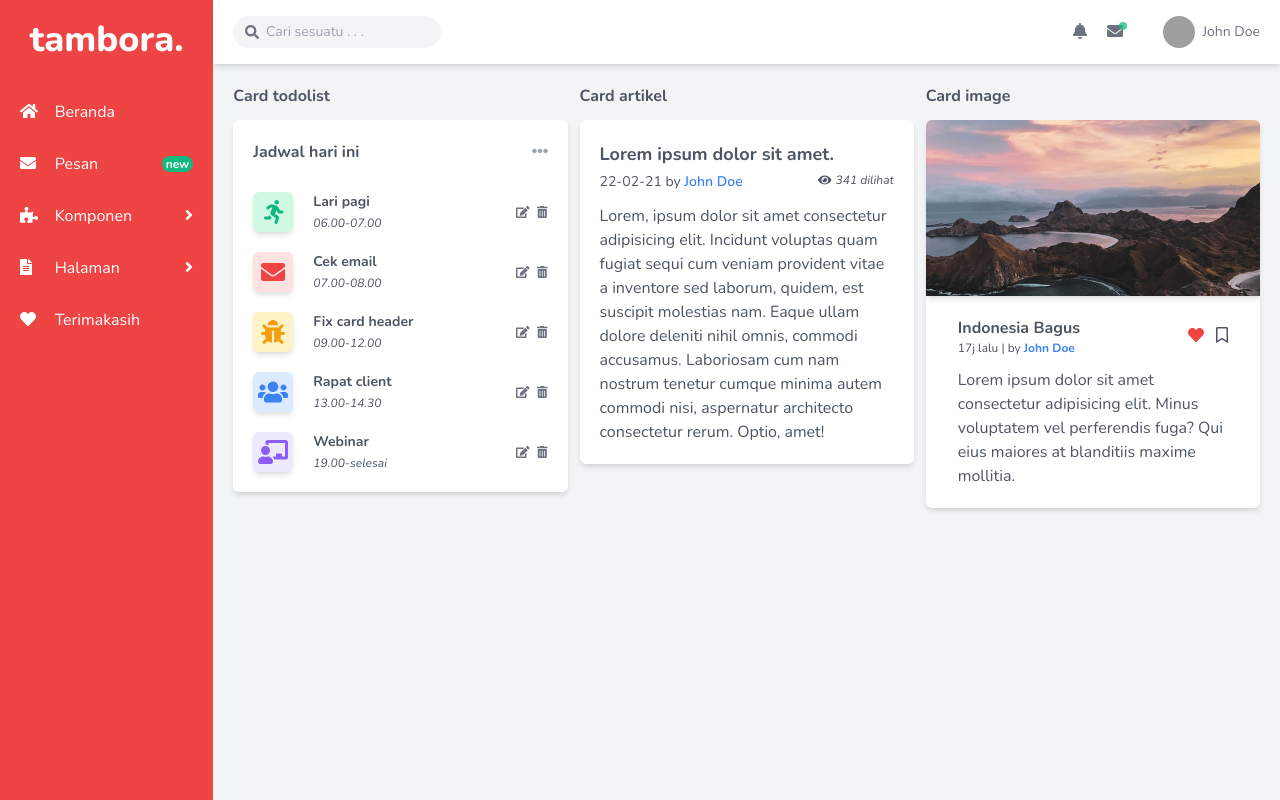
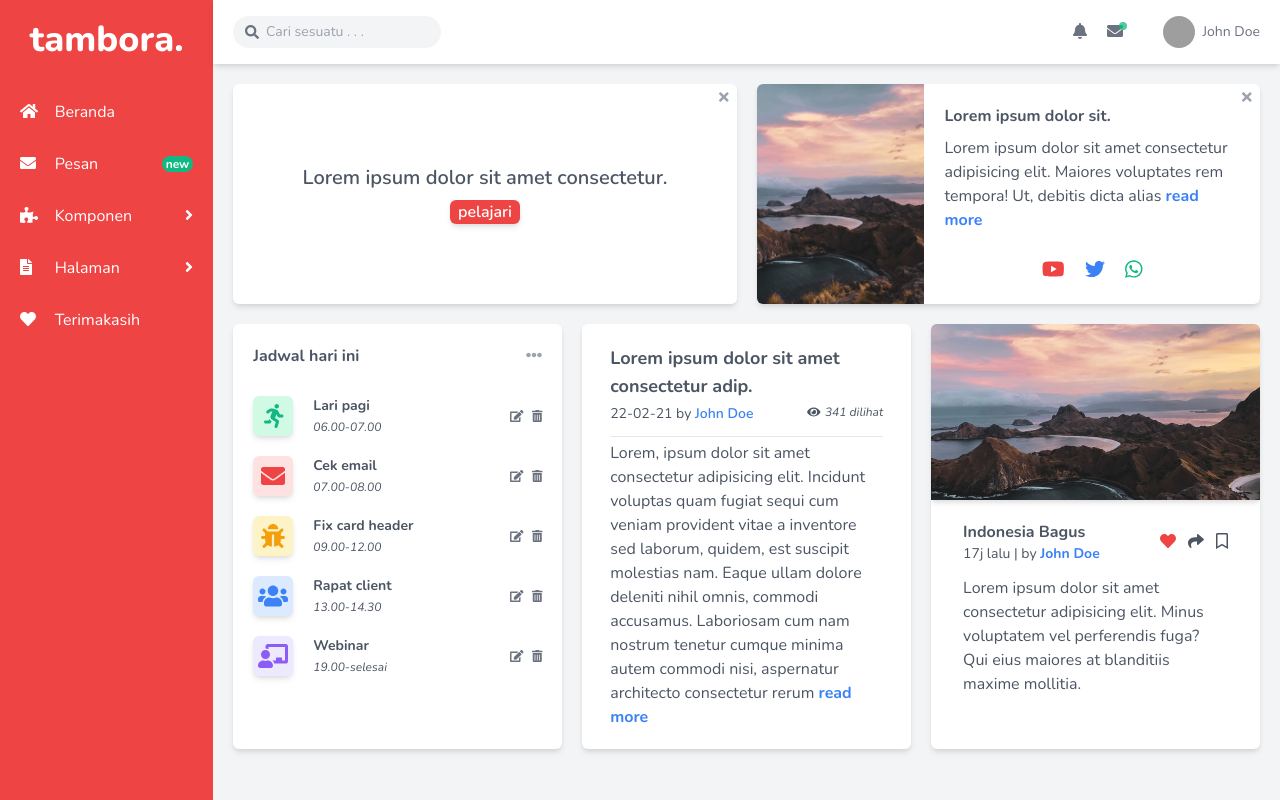
Before and after one commit to kukuhpribadi/tambora-admin-template, a Next.js app: page /components/card in a window 1280 px wide. Built offline with nearby package versions, Linux system fonts and the light colour scheme; grey boxes are pictures that could not be loaded.

Commit message:
menambahkan komponen card pada halaman card

```diff
--- a/components/CardArticle.js
+++ b/components/CardArticle.js
@@ -4,8 +4,10 @@ import React from "react";
 
 const CardArticle = () => {
   return (
-    <div className="shadow-md bg-white rounded-md p-5 flex flex-col gap-1">
-      <div className="font-bold text-lg">Lorem ipsum dolor sit amet.</div>
+    <div className="shadow-md bg-white rounded-md py-5 px-7 flex flex-col gap-1">
+      <div className="font-bold text-lg">
+        Lorem ipsum dolor sit amet consectetur adip.
+      </div>
       <div className="flex justify-between text-sm mb-2">
         <div>
           <div>
@@ -22,13 +24,17 @@ const CardArticle = () => {
           <div>341 dilihat</div>
         </div>
       </div>
+      <hr />
       <div className="">
         Lorem, ipsum dolor sit amet consectetur adipisicing elit. Incidunt
         voluptas quam fugiat sequi cum veniam provident vitae a inventore sed
         laborum, quidem, est suscipit molestias nam. Eaque ullam dolore deleniti
         nihil omnis, commodi accusamus. Laboriosam cum nam nostrum tenetur
         cumque minima autem commodi nisi, aspernatur architecto consectetur
-        rerum. Optio, amet!
+        rerum{" "}
+        <span className="text-blue-500 cursor-pointer font-bold">
+          read more
+        </span>
       </div>
     </div>
   );
--- a/components/CardImage.js
+++ b/components/CardImage.js
@@ -1,7 +1,7 @@
 import React from "react";
 import Image from "next/image";
 import { FontAwesomeIcon } from "@fortawesome/react-fontawesome";
-import { faHeart } from "@fortawesome/free-solid-svg-icons";
+import { faHeart, faShare } from "@fortawesome/free-solid-svg-icons";
 import { faBookmark } from "@fortawesome/free-regular-svg-icons";
 
 const CardImage = () => {
@@ -20,7 +20,7 @@ const CardImage = () => {
         <div className="flex justify-between items-center pt-5 pb-3">
           <div>
             <div className="font-bold">Indonesia Bagus</div>
-            <div className="text-xs">
+            <div className="text-sm">
               17j lalu | by{" "}
               <span className="font-bold text-blue-500">John Doe</span>
             </div>
@@ -28,6 +28,9 @@ const CardImage = () => {
           <div className="flex gap-3">
             <div>
               <FontAwesomeIcon icon={faHeart} className="text-red-500" />
+            </div>
+            <div>
+              <FontAwesomeIcon icon={faShare} className="" />
             </div>
             <div>
               <FontAwesomeIcon icon={faBookmark} className="" />
--- a/components/Chart.js
+++ b/components/Chart.js
@@ -53,7 +53,7 @@ const Chart = () => {
   };
 
   return (
-    <div className="card bg-white shadow-md rounded-md overflow-hidden text-gray-600">
+    <div className="card bg-white shadow-md rounded-md overflow-hidden text-gray-600 lg:col-span-2">
       {/* header */}
       <div className=" flex justify-between items-center px-5 h-16 ">
         <div className="font-bold ">Line chart</div>
--- a/components/MessageNotif.js
+++ b/components/MessageNotif.js
@@ -13,7 +13,7 @@ const MessageNotif = ({ openMessageNotif }) => {
     <div
       className={
         openMessageNotif
-          ? "w-96 absolute bg-white shadow-md top-11 right-0 rounded-md overflow-hidden"
+          ? "w-96 absolute bg-white shadow-md top-11 right-0 rounded-md overflow-hidden z-50"
           : "hidden"
       }
     >
--- a/components/Myteam.js
+++ b/components/Myteam.js
@@ -47,7 +47,7 @@ const Myteam = () => {
     },
   ];
   return (
-    <div className="card bg-white shadow-md rounded-md overflow-hidden text-gray-600">
+    <div className="card bg-white shadow-md rounded-md overflow-hidden text-gray-600 lg:col-span-2">
       {/* header */}
       <div className=" flex justify-between items-center px-5 h-16">
         <div className="font-bold">Tim pengembang</div>
--- /dev/null
+++ b/components/NotifBeranda.js
@@ -0,0 +1,30 @@
+import { faEllipsisH } from "@fortawesome/free-solid-svg-icons";
+import { FontAwesomeIcon } from "@fortawesome/react-fontawesome";
+import React from "react";
+import Image from "next/image";
+
+const NotifBeranda = () => {
+  return (
+    <div className="card bg-white shadow-md rounded-md overflow-hidden text-gray-600">
+      {/* header */}
+      <div className=" flex justify-between items-center px-5 h-16 ">
+        <div className="font-bold ">Notifikasi</div>
+        <div className="text-gray-400">
+          <FontAwesomeIcon icon={faEllipsisH} />
+        </div>
+      </div>
+      {/* body */}
+      <div className="px-5 pt-2 pb-5 flex flex-col gap-5 items-center">
+        <Image
+          src="/img/illustrator.svg"
+          alt="John Doe"
+          width={200}
+          height={200}
+        />
+        <div className="font-bold">Tidak ada notifikasi</div>
+      </div>
+    </div>
+  );
+};
+
+export default NotifBeranda;
--- a/components/Notifications.js
+++ b/components/Notifications.js
@@ -7,7 +7,7 @@ const Notifications = ({ openNotif }) => {
     <div
       className={
         openNotif
-          ? "w-72 absolute bg-white shadow top-11 right-0 rounded-md overflow-hidden"
+          ? "w-72 absolute bg-white shadow top-11 right-0 rounded-md overflow-hidden z-50"
           : "hidden"
       }
     >
--- a/layouts/Navbar.js
+++ b/layouts/Navbar.js
@@ -85,7 +85,7 @@ const Navbar = () => {
             <div
               className={
                 profile
-                  ? "w-32 absolute bg-white shadow-md  top-12 right-0 rounded-md overflow-hidden flex flex-col py-3 px-3 gap-3"
+                  ? "w-32 absolute bg-white shadow-md  top-12 right-0 rounded-md overflow-hidden flex flex-col py-3 px-3 gap-3 z-50"
                   : "hidden"
               }
             >
--- a/package.json
+++ b/package.json
@@ -4,7 +4,7 @@
   "private": true,
   "scripts": {
     "dev": "next dev",
-    "build": "next build",
+    "build": "next build && next export",
     "start": "next start"
   },
   "dependencies": {
--- a/pages/components/card.js
+++ b/pages/components/card.js
@@ -3,9 +3,14 @@ import Navbar from "../../layouts/Navbar";
 import Sidebar from "../../layouts/Sidebar";
 import Todo from "../../components/Todo";
 import { FontAwesomeIcon } from "@fortawesome/react-fontawesome";
-import { faEye } from "@fortawesome/free-solid-svg-icons";
+import { faEye, faTimes } from "@fortawesome/free-solid-svg-icons";
 import CardArticle from "../../components/CardArticle";
 import CardImage from "../../components/CardImage";
+import {
+  faTwitter,
+  faWhatsapp,
+  faYoutube,
+} from "@fortawesome/free-brands-svg-icons";
 
 const Card = () => {
   return (
@@ -13,22 +18,61 @@ const Card = () => {
       <Sidebar />
       <div className="w-full">
         <Navbar />
-        <section className="p-5  grid md:grid-cols-3 gap-3 text-gray-600">
-          {/* todo */}
-          <div className="flex flex-col gap-3">
-            <div className="font-bold">Card todolist</div>
-            <Todo />
+
+        <section className="p-5 grid md:grid-cols-2 gap-5 text-gray-600">
+          <div className="bg-white shadow-md rounded-md flex flex-col items-center justify-center gap-2 relative px-10 py-5">
+            <button className="absolute top-1 right-2 text-sm text-gray-400">
+              <FontAwesomeIcon icon={faTimes} />
+            </button>
+            <div className="text-xl font-semibold text-center">
+              Lorem ipsum dolor sit amet consectetur.
+            </div>
+            <button className="bg-red-500 px-2 rounded-md shadow-md text-white font-semibold">
+              pelajari
+            </button>
           </div>
-          {/* card artikel*/}
-          <div className="flex flex-col gap-3">
-            <div className="font-bold">Card artikel</div>
-            <CardArticle />
+          {/* card2 */}
+          <div className="bg-white shadow-md rounded-md flex overflow-hidden relative">
+            <button className="absolute top-1 right-2 text-sm text-gray-400">
+              <FontAwesomeIcon icon={faTimes} />
+            </button>
+            <div className="w-1/3 flex-none h-full">
+              <img
+                src="/img/img.jpg"
+                alt="Panorama"
+                className="object-cover h-full w-full"
+              />
+            </div>
+            <div className="p-5 flex flex-col gap-2">
+              <div className="font-bold">Lorem ipsum dolor sit.</div>
+              <div>
+                Lorem ipsum dolor sit amet consectetur adipisicing elit. Maiores
+                voluptates rem tempora! Ut, debitis dicta alias{" "}
+                <span className="text-blue-500 font-bold cursor-pointer">
+                  read more
+                </span>
+              </div>
+              <div className="flex justify-center gap-5 text-xl pt-4">
+                <div>
+                  <FontAwesomeIcon icon={faYoutube} className="text-red-500" />
+                </div>
+                <div>
+                  <FontAwesomeIcon icon={faTwitter} className="text-blue-500" />
+                </div>
+                <div>
+                  <FontAwesomeIcon
+                    icon={faWhatsapp}
+                    className="text-green-500"
+                  />
+                </div>
+              </div>
+            </div>
           </div>
-          {/* card timeline */}
-          <div className="flex flex-col gap-3">
-            <div className="font-bold">Card image</div>
-            <CardImage />
-          </div>
+        </section>
+        <section className="px-5 grid md:grid-cols-2 lg:grid-cols-3 gap-5 text-gray-600">
+          <Todo />
+          <CardArticle />
+          <CardImage />
         </section>
       </div>
     </div>
--- a/pages/terimakasih.js
+++ b/pages/terimakasih.js
@@ -90,6 +90,22 @@ const terimakasih = () => {
               </span>
             }
           />
+          {/* card */}
+          <CreditList
+            img="/img/img.jpg"
+            creator={
+              <span>
+                Photo by{" "}
+                <a href="https://unsplash.com/@williamkusno?utm_source=unsplash&amp;utm_medium=referral&amp;utm_content=creditCopyText">
+                  william kusno
+                </a>{" "}
+                on{" "}
+                <a href="https://unsplash.com/?utm_source=unsplash&amp;utm_medium=referral&amp;utm_content=creditCopyText">
+                  Unsplash
+                </a>
+              </span>
+            }
+          />
         </section>
       </div>
     </div>
```
Also changed, not shown: pages/index.js (+4 -31 lines).
